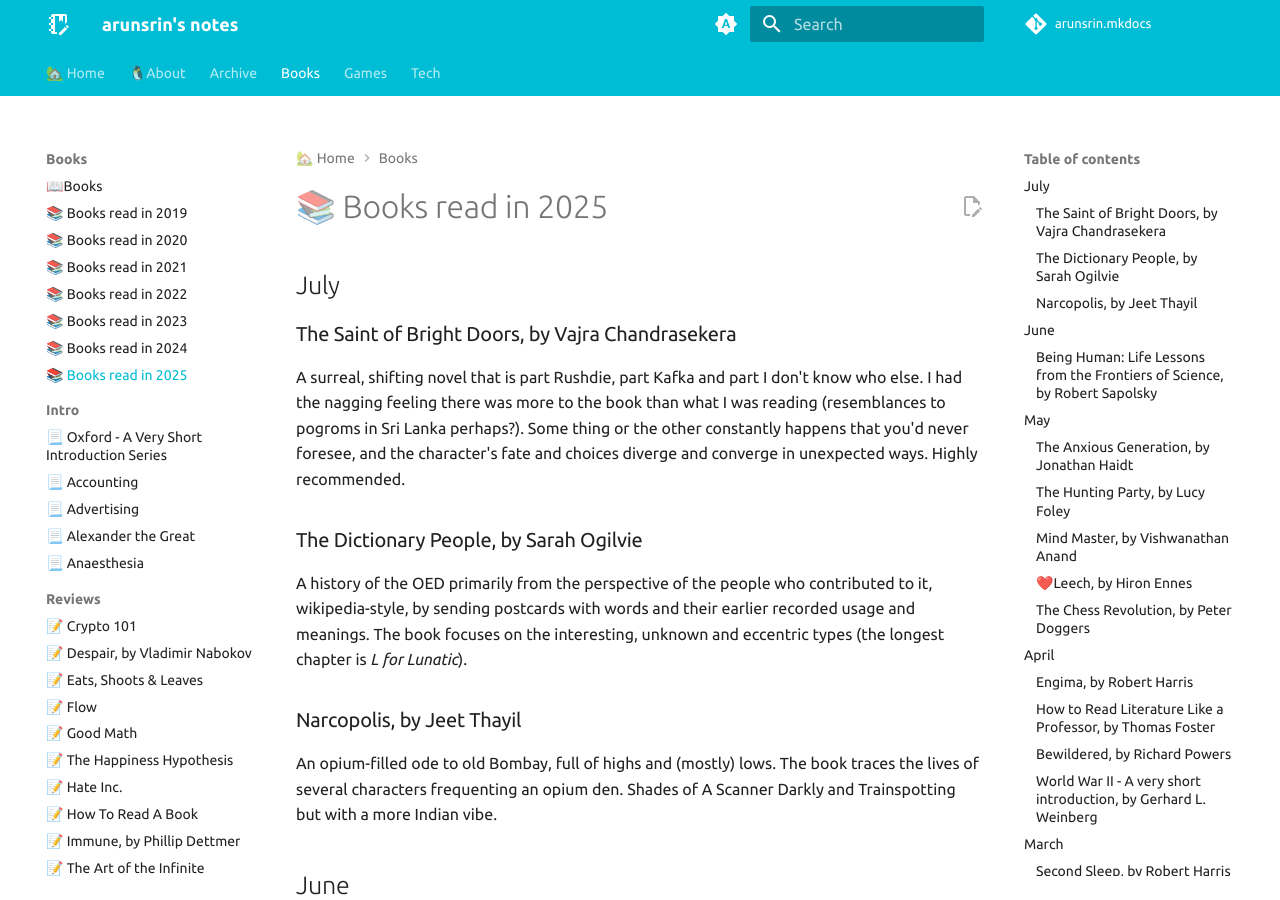
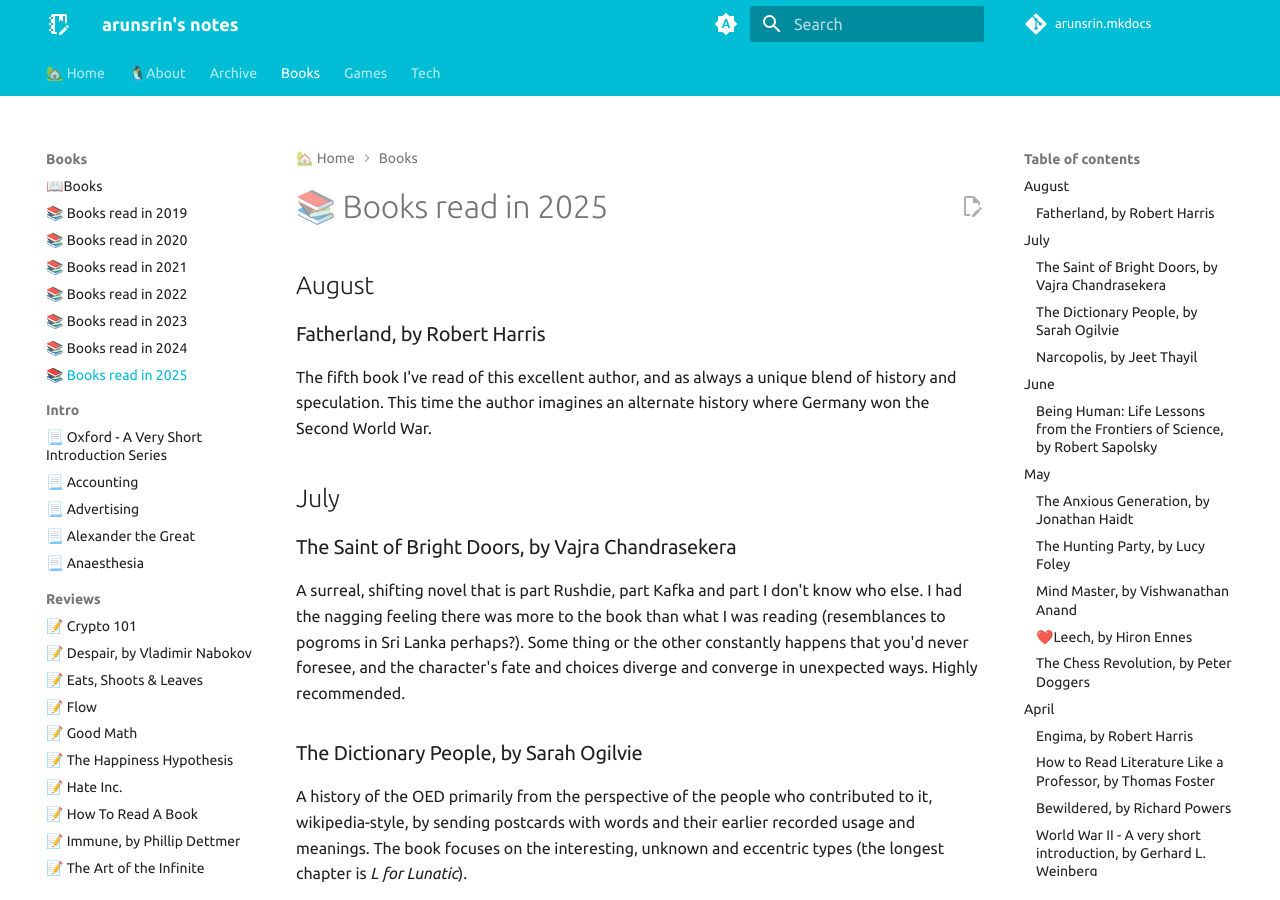
Before and after one commit to arunsrin/arunsrin.mkdocs, an MkDocs documentation site: the page built from home/books/2025.md, in a window 1280 px wide and 900 px high. Built offline with MkDocs 1.6.1 and Material for MkDocs 9.7.7, drawn with Linux system fonts in a browser that asks for light colours; comment, search, counter and statistics services are not loaded.

Commit message:
1 book in August

```diff
--- a/home/books/2025.md
+++ b/home/books/2025.md
@@ -1,4 +1,12 @@
 # 📚 Books read in 2025
+
+## August
+
+### Fatherland, by Robert Harris
+
+The fifth book I've read of this excellent author, and as always a unique blend
+of history and speculation. This time the author imagines an alternate history
+where Germany won the Second World War.
 
 ## July
 
```
